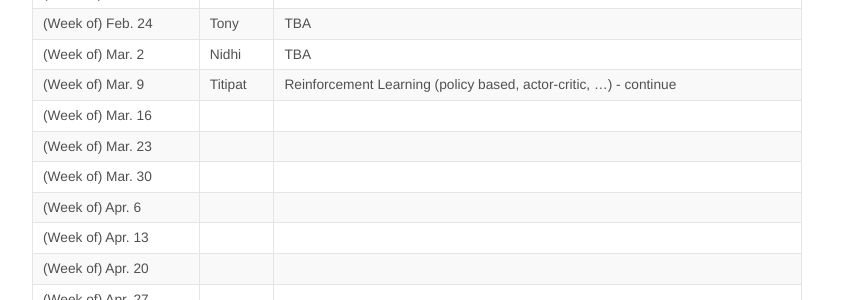
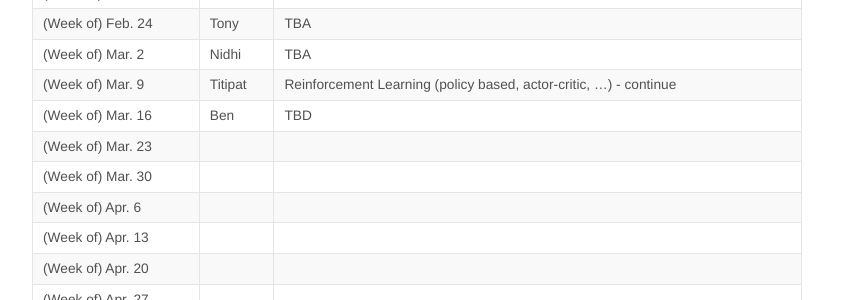
Before and after one commit to KordingLab/KordingLab.github.io, a Jekyll site: the page built from _posts/2018-08-29-upcoming-lab-teaching.md, in a window 1280 px wide and 900 px high, scrolled down 545 px. Shown: the part 152-452 px from the top of the window, without its empty margins (223-1071 px from the left). Built offline with Jekyll 4.4.1, drawn with Linux system fonts in a browser that asks for light colours; nearby versions of some CDN libraries; comment, search, counter and statistics services are not loaded.

Commit message:
Update 2018-08-29-upcoming-lab-teaching.md

```diff
--- a/_posts/2018-08-29-upcoming-lab-teaching.md
+++ b/_posts/2018-08-29-upcoming-lab-teaching.md
@@ -27,7 +27,7 @@ Get on the listserve for announcements: https://groups.google.com/forum/#!forum/
 | (Week of) Feb. 24 | Tony | TBA |
 | (Week of) Mar. 2 | Nidhi | TBA |
 | (Week of) Mar. 9 | Titipat | Reinforcement Learning (policy based, actor-critic, ...) - continue |
-| (Week of) Mar. 16 | | |
+| (Week of) Mar. 16 | Ben | TBD |
 | (Week of) Mar. 23 | | |
 | (Week of) Mar. 30 | | |
 | (Week of) Apr. 6 | | |
```
